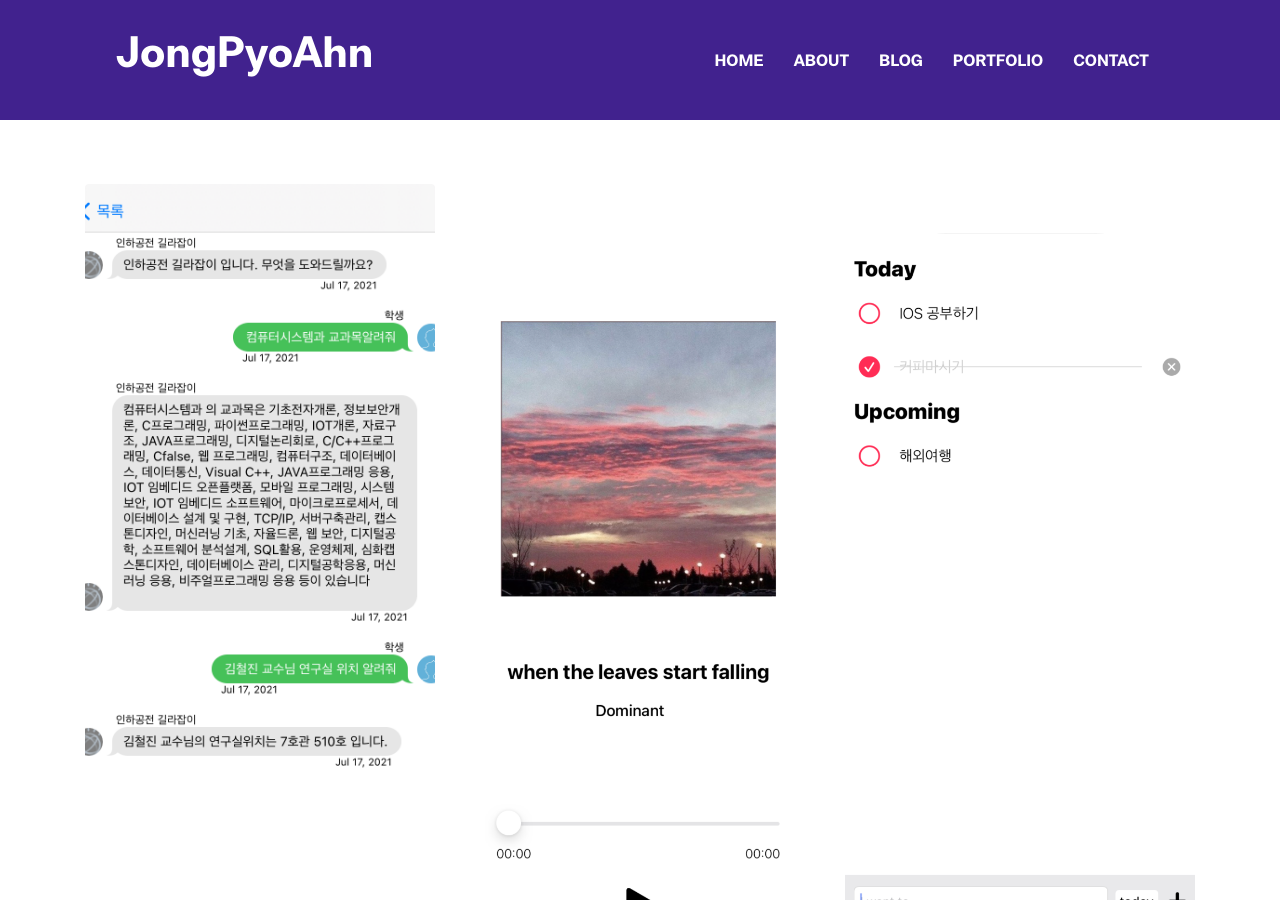
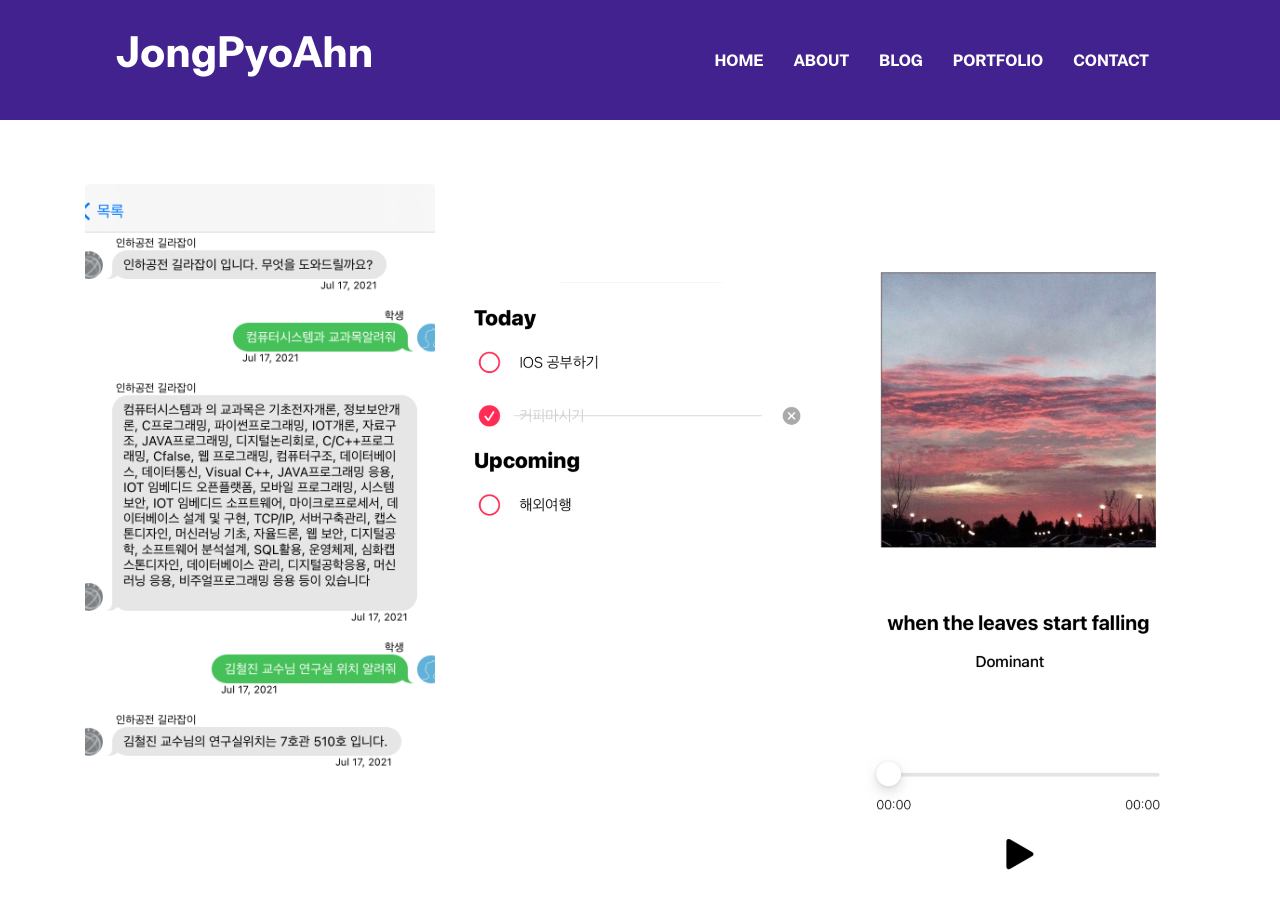
Before and after one commit to JongPyoAhn/JongPyoAhn.github.io, a Jekyll site: the page built from index.html, in a window 1280 px wide and 900 px high, scrolled down 3880 px. Built offline with Jekyll 4.4.1, drawn with Linux system fonts in a browser that asks for light colours; nearby versions of some CDN libraries.

Commit message:
portpolid

```diff
--- a/_includes/portfolio-section.html
+++ b/_includes/portfolio-section.html
@@ -19,7 +19,7 @@
           </div>
         </div>
       </div>
-      <div class="col-lg- col-6 mb-5 shuffle-item">
+      <div class="col-lg-4 col-6 mb-5 shuffle-item">
         <div class="position-relative rounded hover-wrapper">
           <div class="hover-overlay">
             <div class="hover-content">
```
